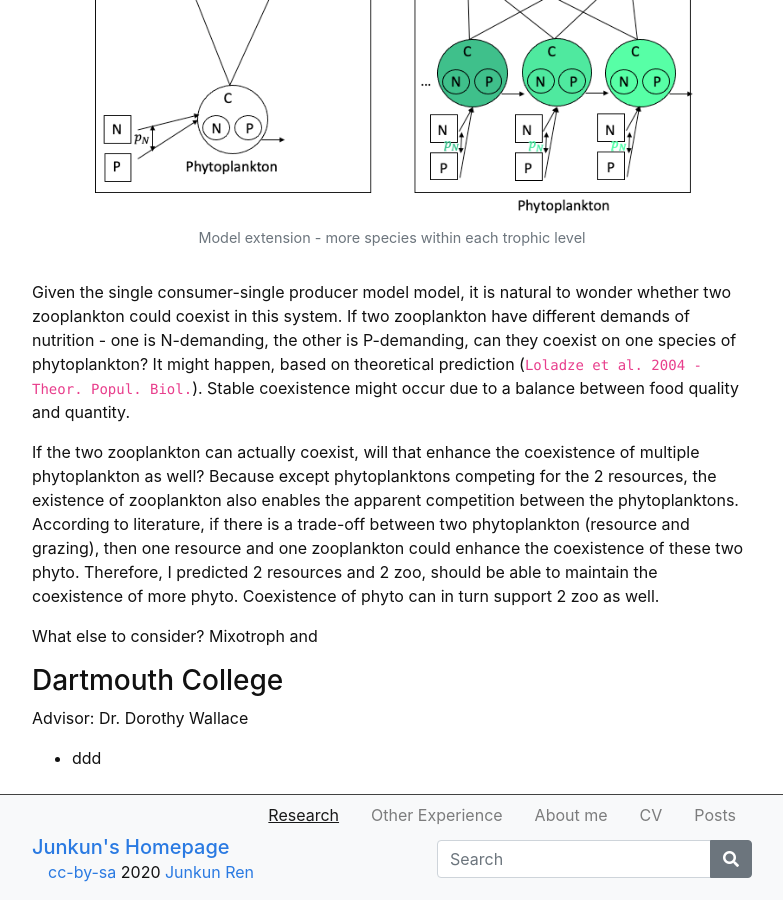
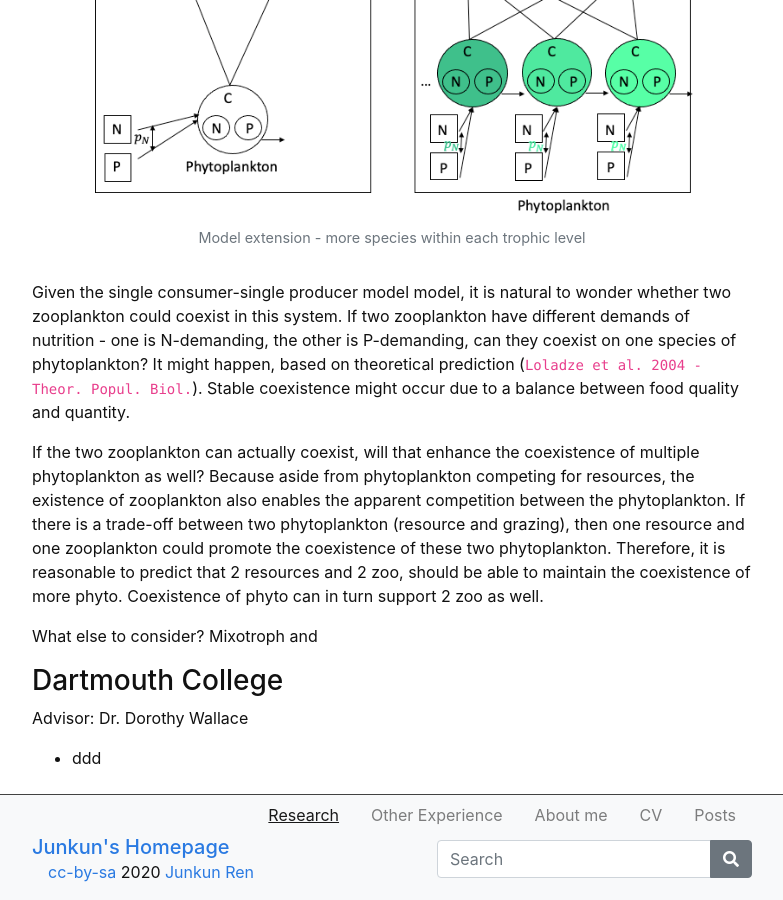
Before and after one commit to junkun-ren/PersonalWebsite, a Jekyll site: the page built from content/0-research.md, in a window 1280 px wide and 900 px high, scrolled down 2315 px. Shown: the whole window, without its empty margins (248-1031 px from the left). Built offline with Jekyll 4.4.1, drawn with Linux system fonts in a browser that asks for light colours.

Commit message:
Update 0-research.md

```diff
--- a/content/0-research.md
+++ b/content/0-research.md
@@ -24,7 +24,7 @@ Advisor: Dr. Shaopeng Wang
 
 Given the single consumer-single producer model model, it is natural to wonder whether two zooplankton could coexist in this system. If two zooplankton have different demands of nutrition - one is N-demanding, the other is P-demanding, can they coexist on one species of phytoplankton? It might happen, based on theoretical prediction (`Loladze et al. 2004 - Theor. Popul. Biol.`).  Stable coexistence might occur due to a balance between food quality and quantity.
 
-If the two zooplankton can actually coexist, will that enhance the coexistence of multiple phytoplankton as well? Because except phytoplanktons competing for the 2 resources, the existence of zooplankton also enables the apparent competition between the phytoplanktons. According to literature, if there is a trade-off between two phytoplankton (resource and grazing), then one  resource and one zooplankton could enhance the coexistence of these two phyto. Therefore, I predicted 2 resources and 2 zoo, should be able to maintain the coexistence of more phyto. Coexistence of phyto can in turn support 2 zoo as well.
+If the two zooplankton can actually coexist, will that enhance the coexistence of multiple phytoplankton as well? Because aside from phytoplankton competing for resources, the existence of zooplankton also enables the apparent competition between the phytoplankton. If there is a trade-off between two phytoplankton (resource and grazing), then one resource and one zooplankton could promote the coexistence of these two phytoplankton. Therefore, it is reasonable to predict that 2 resources and 2 zoo, should be able to maintain the coexistence of more phyto. Coexistence of phyto can in turn support 2 zoo as well.
 
 What else to consider? Mixotroph  and
 
```
